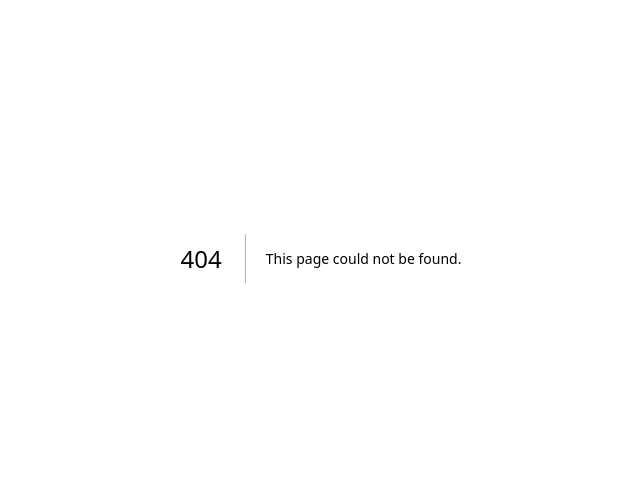
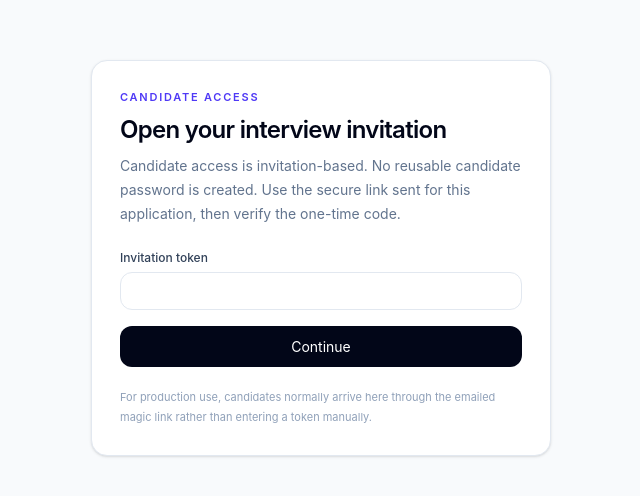
Before and after one commit to sajadcut/interview, a Next.js app in the folder apps/web/: page /candidate/login in a window 1280 px wide. Before the commit this address had no page. Shown: the part 142-638 px from the top of the page, without its empty margins (319-959 px from the left). Built offline with nearby package versions, Linux system fonts and the light colour scheme; no server answers.

Commit message:
feat(candidate): add invitation-based candidate login

```diff
--- /dev/null
+++ b/apps/web/app/candidate/login/page.tsx
@@ -0,0 +1,50 @@
+"use client";
+
+import { FormEvent, useEffect, useState } from "react";
+
+export default function CandidateLoginPage() {
+  const [token, setToken] = useState("");
+
+  useEffect(() => {
+    fetch("/api/backend/v1/candidate-auth/session", {
+      credentials: "same-origin",
+      cache: "no-store",
+    }).then((response) => {
+      if (response.ok) window.location.replace("/candidate/setup");
+    }).catch(() => undefined);
+  }, []);
+
+  function submit(event: FormEvent<HTMLFormElement>) {
+    event.preventDefault();
+    const value = token.trim();
+    if (!value) return;
+    window.location.assign(`/candidate/invitation?token=${encodeURIComponent(value)}`);
+  }
+
+  return (
+    <main className="grid min-h-screen place-items-center px-4 py-10">
+      <section className="w-full max-w-[460px] rounded-2xl border border-slate-200 bg-white p-7 shadow-sm">
+        <div className="text-[11px] font-semibold uppercase tracking-[.16em] text-indigo-600">Candidate access</div>
+        <h1 className="mt-2 text-2xl font-semibold tracking-[-.03em] text-slate-950">Open your interview invitation</h1>
+        <p className="mt-2 text-sm leading-6 text-slate-500">Candidate access is invitation-based. No reusable candidate password is created. Use the secure link sent for this application, then verify the one-time code.</p>
+
+        <form className="mt-6 space-y-4" onSubmit={submit}>
+          <label className="block text-xs font-medium text-slate-700">
+            Invitation token
+            <input
+              autoComplete="off"
+              className="mt-1.5 w-full rounded-xl border border-slate-200 px-3 py-2.5 font-mono text-xs outline-none focus:border-indigo-400"
+              minLength={32}
+              value={token}
+              onChange={(event) => setToken(event.target.value)}
+              required
+            />
+          </label>
+          <button className="w-full rounded-xl bg-slate-950 px-4 py-2.5 text-sm font-semibold text-white" type="submit">Continue</button>
+        </form>
+
+        <p className="mt-5 text-[11px] leading-5 text-slate-400">For production use, candidates normally arrive here through the emailed magic link rather than entering a token manually.</p>
+      </section>
+    </main>
+  );
+}
```
